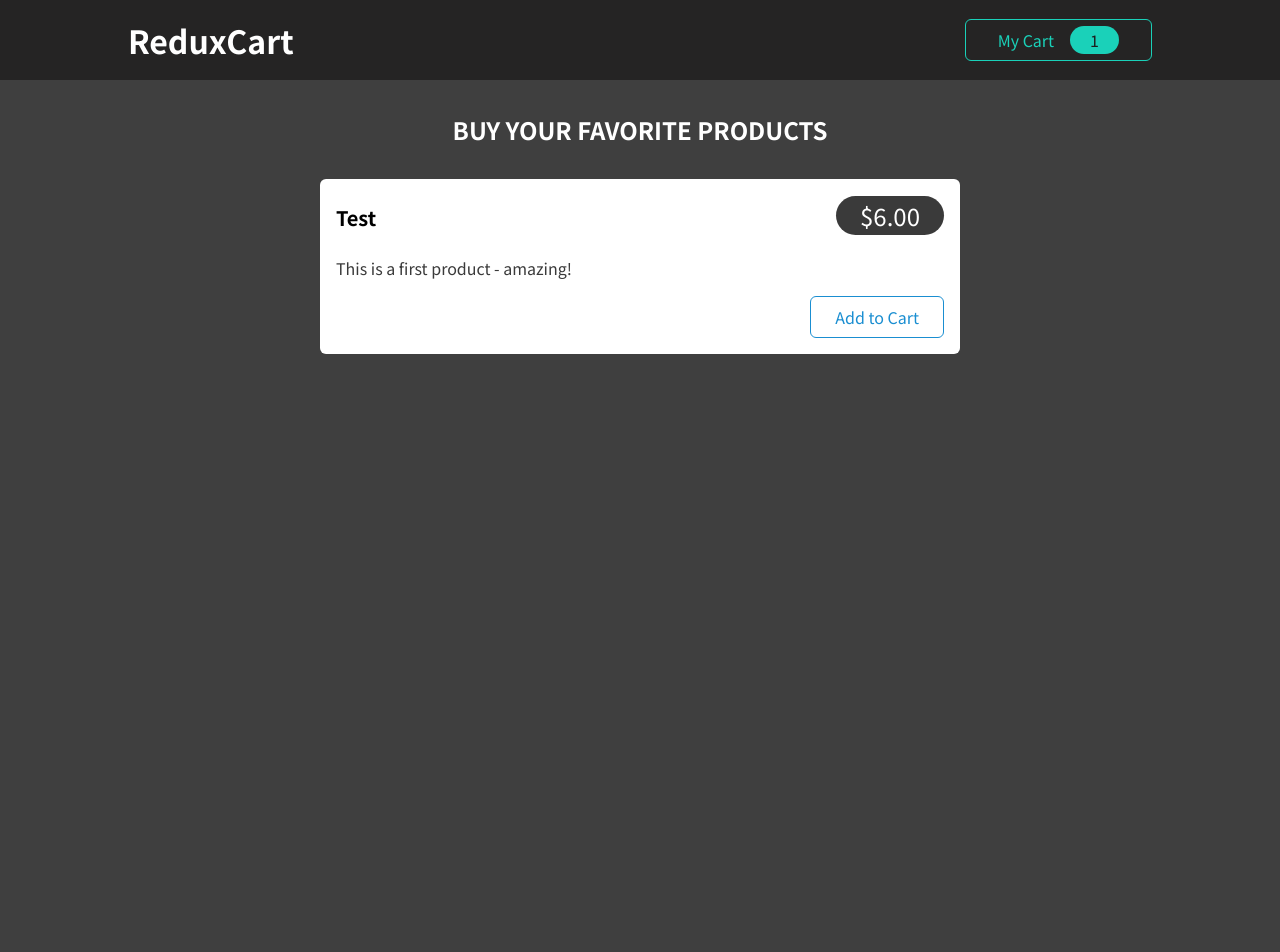
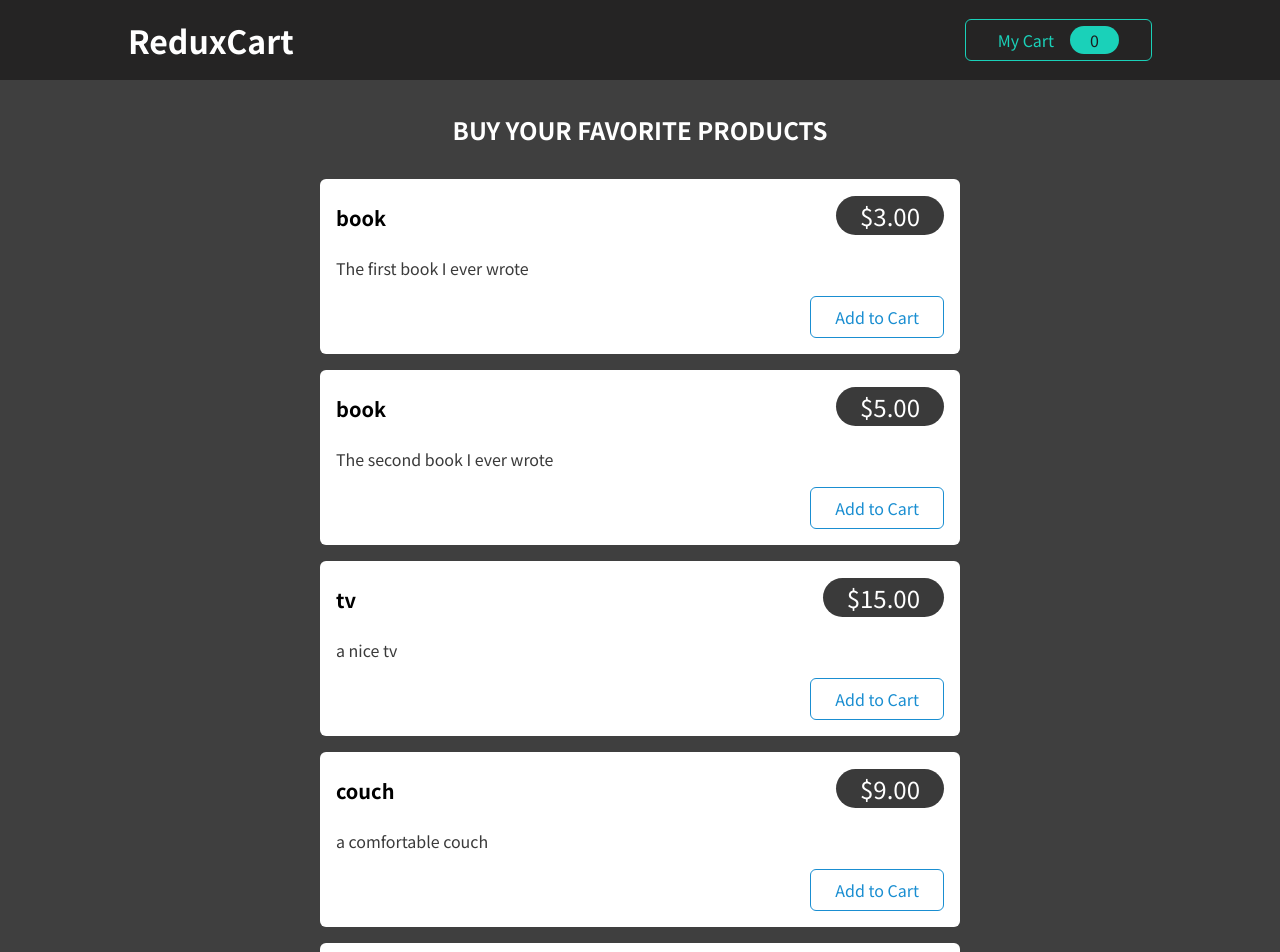
Before and after one commit to etorres-revature/react-redux, a React (Create React App) app: page / in a window 1280 px wide. Shown: the top 952 px of the page. Before the commit the page ends 800 px from the top, so only its background shows below. Built offline with nearby package versions, Linux system fonts and the light colour scheme.

Commit message:
buttons add and remove items/badge updates totalquanity accordingly

```diff
--- a/src/components/Cart/CartButton.js
+++ b/src/components/Cart/CartButton.js
@@ -1,9 +1,10 @@
-import { useDispatch } from "react-redux";
+import { useDispatch, useSelector } from "react-redux";
 import { uiActions } from "../../store/ui-slice";
 import classes from "./CartButton.module.css";
 
 const CartButton = (props) => {
   const dispatch = useDispatch();
+  const cartQuantity = useSelector((state) => state.cart.totalQuantity);
 
   const toggleCartHandler = () => {
     dispatch(uiActions.toggle());
@@ -12,7 +13,7 @@
   return (
     <button className={classes.button} onClick={toggleCartHandler}>
       <span>My Cart</span>
-      <span className={classes.badge}>1</span>
+      <span className={classes.badge}>{cartQuantity}</span>
     </button>
   );
 };
--- a/src/components/Shop/ProductItem.js
+++ b/src/components/Shop/ProductItem.js
@@ -1,8 +1,22 @@
-import Card from '../UI/Card';
-import classes from './ProductItem.module.css';
+import { useDispatch } from "react-redux";
+import { cartActions } from "../../store/cart-slice";
+import Card from "../UI/Card";
+import classes from "./ProductItem.module.css";
 
 const ProductItem = (props) => {
-  const { title, price, description } = props;
+  const { id, title, price, description } = props;
+
+  const dispatch = useDispatch();
+
+  const addToCartHandler = () => {
+    dispatch(
+      cartActions.addItemToCart({
+        id,
+        title,
+        price,
+      })
+    );
+  };
 
   return (
     <li className={classes.item}>
@@ -13,7 +27,7 @@
         </header>
         <p>{description}</p>
         <div className={classes.actions}>
-          <button>Add to Cart</button>
+          <button onClick={addToCartHandler}>Add to Cart</button>
         </div>
       </Card>
     </li>
--- a/src/components/Shop/Products.js
+++ b/src/components/Shop/Products.js
@@ -1,16 +1,55 @@
-import ProductItem from './ProductItem';
-import classes from './Products.module.css';
+import ProductItem from "./ProductItem";
+import classes from "./Products.module.css";
+
+const DUMMY_PRODUCTS = [
+  {
+    id: "p1",
+    price: 3,
+    title: "book",
+    description: "The first book I ever wrote",
+  },
+  {
+    id: "p2",
+    price: 5,
+    title: "book",
+    description: "The second book I ever wrote",
+  },
+  {
+    id: "p3",
+    price: 15,
+    title: "tv",
+    description: "a nice tv",
+  },
+  {
+    id: "p4",
+    price: 9,
+    title: "couch",
+    description: "a comfortable couch",
+  },
+  {
+    id: "p3",
+    price: 7,
+    title: "guitar",
+    description: "a musical instrument",
+  },
+];
 
 const Products = (props) => {
   return (
     <section className={classes.products}>
       <h2>Buy your favorite products</h2>
       <ul>
-        <ProductItem
-          title='Test'
-          price={6}
-          description='This is a first product - amazing!'
-        />
+        {DUMMY_PRODUCTS.map((product) => {
+          return (
+            <ProductItem
+              key={product.id}
+              id={product.id}
+              title={product.title}
+              price={product.price}
+              description={product.description}
+            />
+          );
+        })}
       </ul>
     </section>
   );
--- a/src/store/cart-slice.js
+++ b/src/store/cart-slice.js
@@ -12,6 +12,8 @@
   reducers: {
     addItemToCart(state, action) {
       const addedItem = action.payload;
+
+      state.totalQuantity++;
 
       const existingItem = state.items.find((item) => item.id === addedItem.id);
 
@@ -33,6 +35,8 @@
     removeItemFromCart(state, action) {
       const id = action.payload;
 
+      state.totalQuantity--;
+
       const existingItem = state.items.find((item) => item.id === id);
       if (existingItem.quantity === 1) {
         state.items = state.items.filter((item) => item.id !== id);
```
